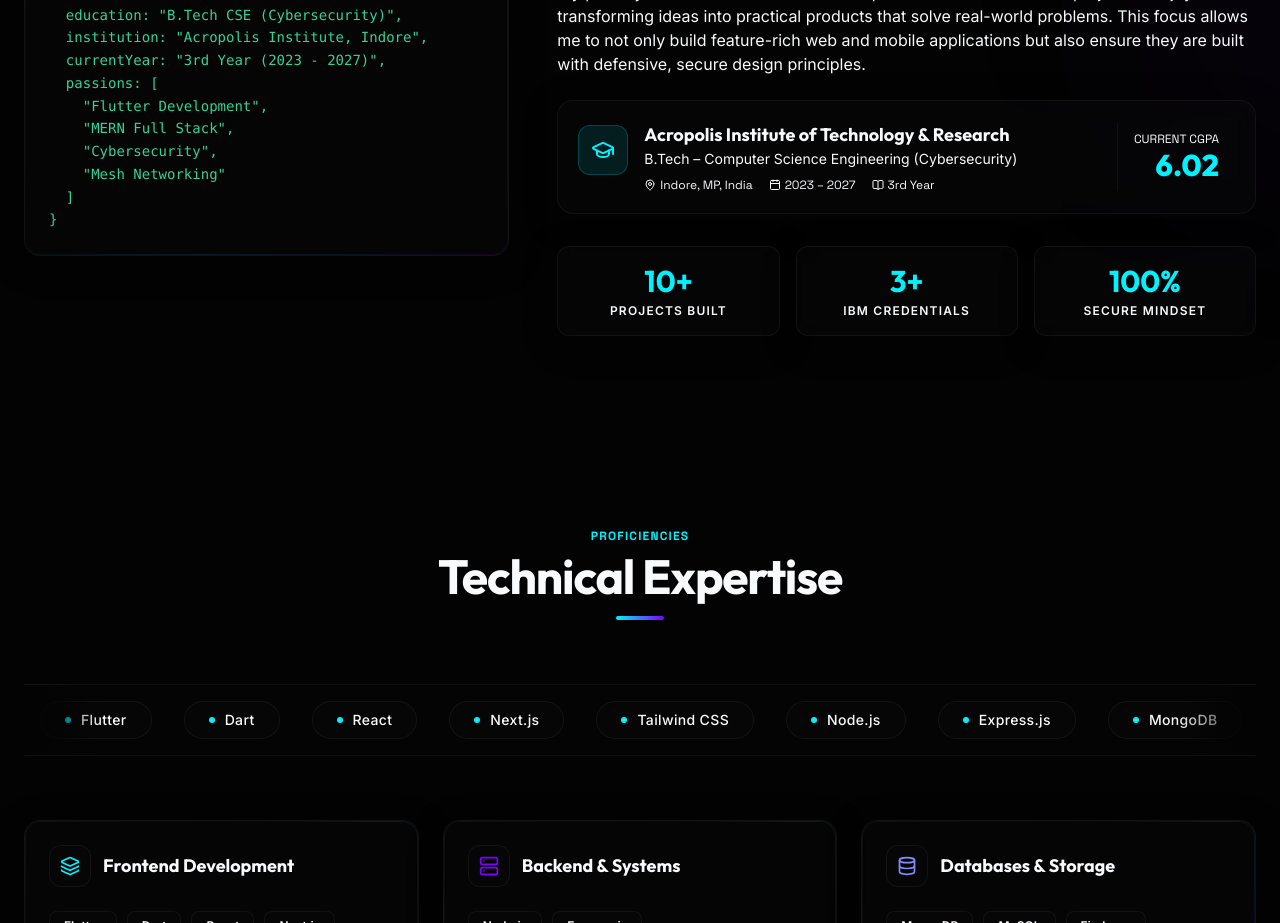
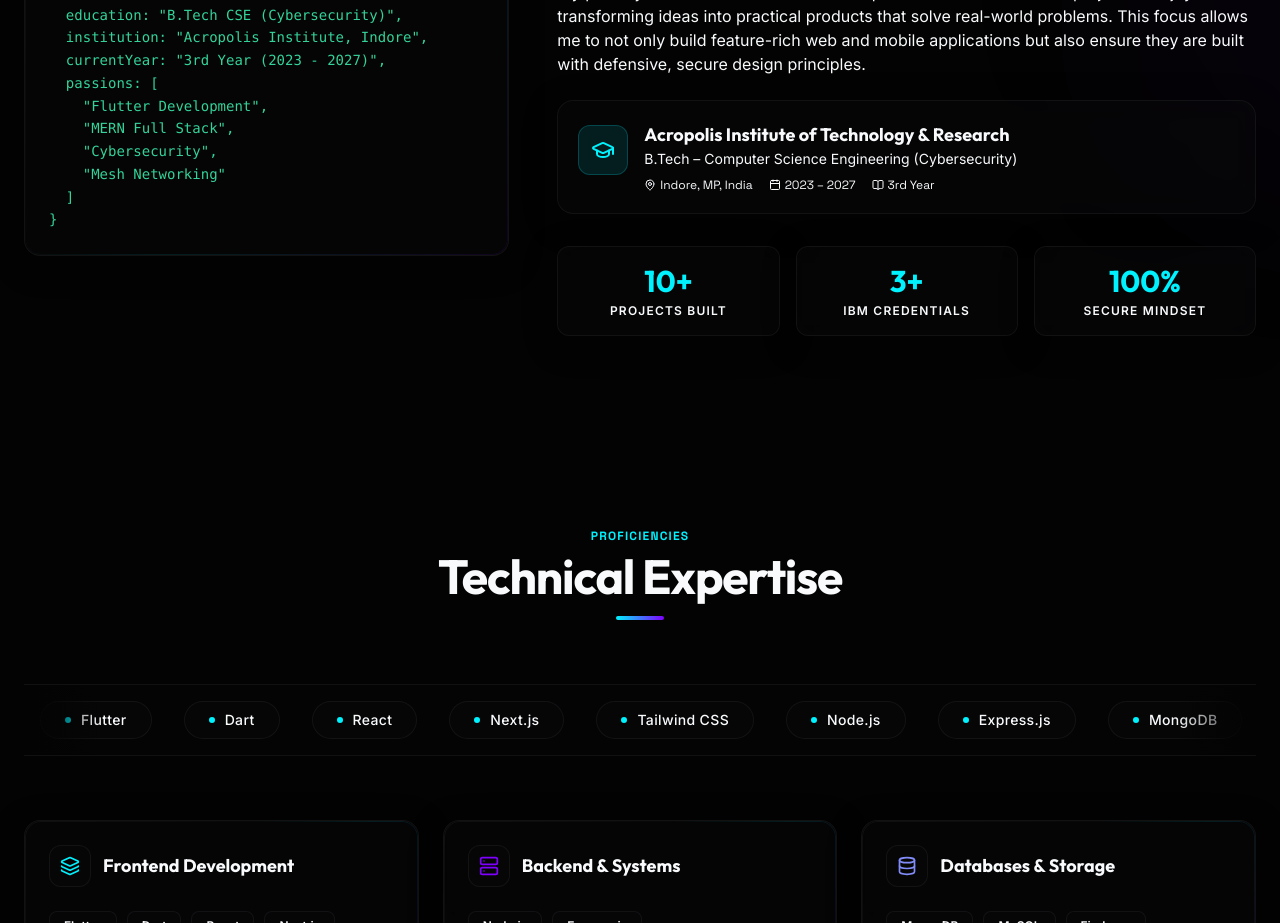
Before and after one commit to Mariobeats/portfolio_mohit, a Next.js app: page / in a window 1280 px wide. Shown: the part 1240-2163 px from the top of the page. Built offline with nearby package versions, Linux system fonts and the light colour scheme.

Commit message:
remove cgpa from education card

```diff
--- a/src/components/About.tsx
+++ b/src/components/About.tsx
@@ -114,10 +114,6 @@ export default function About() {
                     </div>
                   </div>
                 </div>
-                <div className="flex flex-col items-center md:items-end justify-center px-4 py-2 border-t md:border-t-0 md:border-l border-cardBorder">
-                  <span className="text-xs text-foreground/40 font-code">CURRENT CGPA</span>
-                  <span className="text-3xl font-display font-extrabold text-accentCyan">6.02</span>
-                </div>
               </div>
 
               {/* Small Stats Grid */}
```
